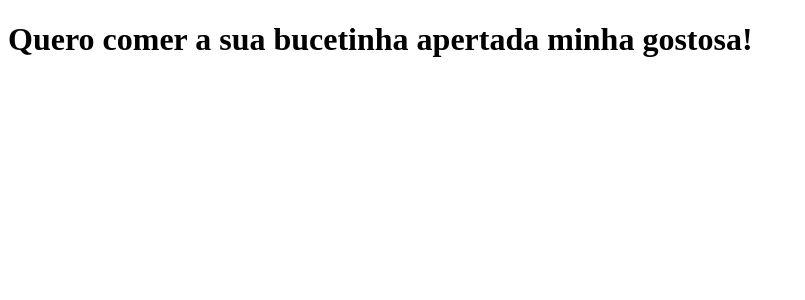
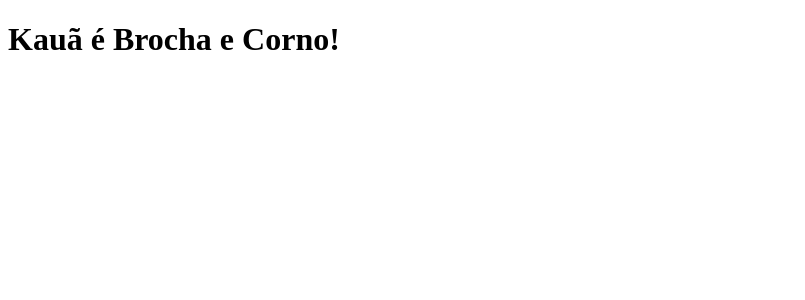
Before and after one commit to EduardoRibeiro22/TestLocalMachine, a Next.js app: page / in a window 1280 px wide. Shown: the top 300 px of the page, without its empty margins (0-805 px from the left). Built offline with nearby package versions, Linux system fonts and the light colour scheme.

Commit message:
Alteração de H1 index

```diff
--- a/pages/index.js
+++ b/pages/index.js
@@ -1,5 +1,5 @@
 function Home (){
-    return <h1>Quero comer a sua bucetinha apertada minha gostosa!</h1>
+    return <h1>Kauã é Brocha e Corno!</h1>
 }
 
 export default Home;
```
